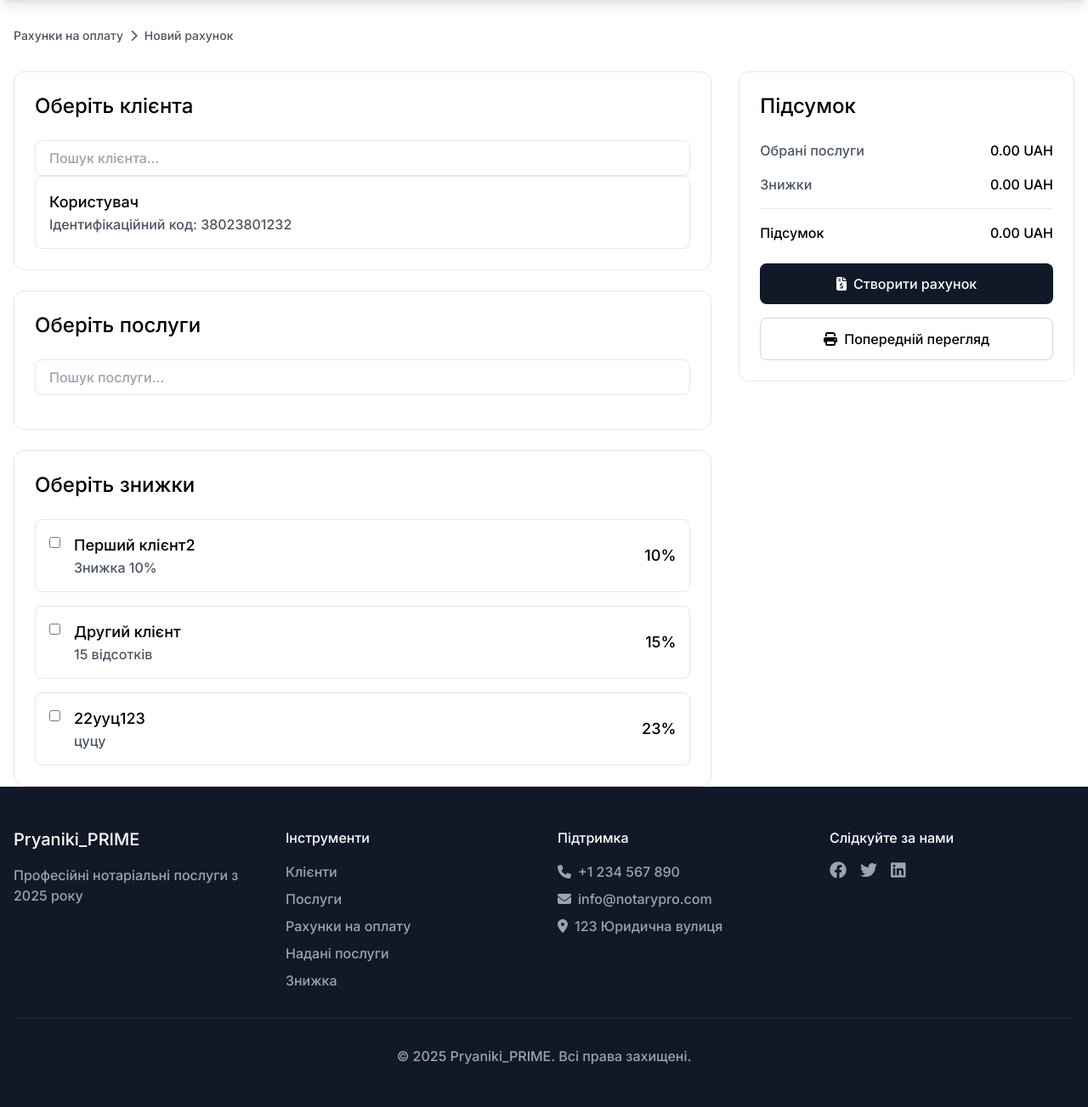
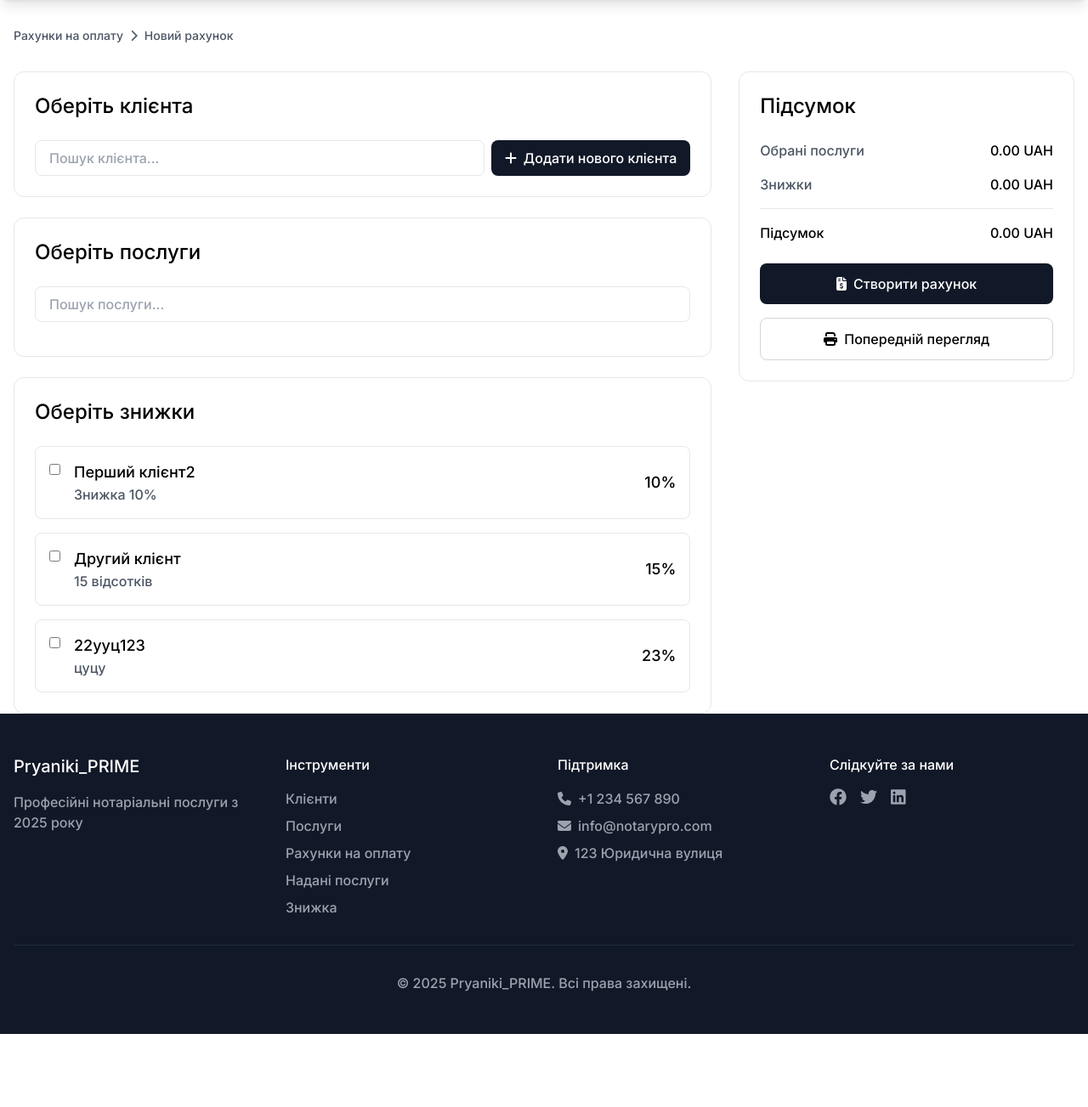
Before and after one commit to NikolMe/pryaniki, a Django app: page /add_invoice/ in a window 1280 px wide. Shown: the part 64-1367 px from the top of the page at 85% size. After the commit the page ends 1281 px from the top, so only its background shows below. Run offline with Django 4.2, Linux system fonts and the light colour scheme; data comes from the database, SQL or seed files in the repository; some libraries are stand-ins or nearby versions.

Commit message:
fix selected client displaying

```diff
--- a/templates/invoices/add_invoice.html
+++ b/templates/invoices/add_invoice.html
@@ -20,12 +20,17 @@
                     <div class="flex space-x-2 relative">
                         <input type="text" id="client-search" placeholder="Пошук клієнта..."
                             class="flex-1 border rounded-lg px-4 py-2">
+                        <div id="add-client" class="flex justify-end">
+                                    <button class="bg-neutral-900 text-white px-4 py-2 rounded-lg hover:bg-neutral-800">
+                                        <i class="fa-solid fa-plus mr-2"></i>Додати нового клієнта
+                                    </button>
+                                </div>
                         <div id="client-search-results"
                             class="absolute top-full left-0 w-full bg-white border rounded-lg mt-1 shadow-lg z-10 hidden">
                         </div>
                     </div>
-
-                            <div class="flex items-center justify-between p-4 border rounded-lg hover:bg-neutral-50">
+                    <!-- Client info section, initially hidden -->
+                    <div class="flex items-center justify-between p-4 border rounded-lg hover:bg-neutral-50 hidden" id="selected-client-info">
                         <div class="flex items-start space-x-4">
                             <div>
                                 <h3 id="client-name" class="text-lg">Користувач</h3>
@@ -34,6 +39,7 @@
                         </div>
                     </div>
                 </div>
+
                 <div class="bg-white rounded-xl border border-neutral-200 p-6 mb-6">
                     <h2 class="text-2xl mb-6">Оберіть послуги</h2>
                     <div class="flex space-x-2 relative">
@@ -46,6 +52,7 @@
                     <div id="selected-services" class="space-y-4 mt-4">
                     </div>
                 </div>
+
                 <div class="bg-white rounded-xl border border-neutral-200 p-6">
                     <h2 class="text-2xl mb-6">Оберіть знижки</h2>
                     <div class="space-y-4">
@@ -64,6 +71,7 @@
                     </div>
                 </div>
             </div>
+
             <div id="summary" class="lg:col-span-1">
                 <div class="bg-white rounded-xl border border-neutral-200 p-6 sticky top-24">
                     <h2 class="text-2xl mb-6">Підсумок</h2>
@@ -156,7 +164,6 @@ document.addEventListener('DOMContentLoaded', () => {
             <span class="text-lg">${service.price} UAH</span>
         `;
 
-        // Listen for checkbox changes to trigger the total update
         wrapper.querySelector('input[type="checkbox"]').addEventListener('change', (e) => {
             updateTotals();
             if (!e.target.checked) {
@@ -165,8 +172,6 @@ document.addEventListener('DOMContentLoaded', () => {
         });
 
         selectedServices.appendChild(wrapper);
-
-        // Manually update totals after adding a new service
         updateTotals();
     }
 
@@ -196,14 +201,12 @@ document.addEventListener('DOMContentLoaded', () => {
         document.getElementById('total-sum').textContent = finalTotal.toFixed(2) + ' UAH';
     }
 
-    // Update totals when services or discounts change
     document.addEventListener('change', (event) => {
         if (event.target.classList.contains('service-checkbox') || event.target.classList.contains('discount-checkbox')) {
             updateTotals();
         }
     });
 
-    // Call on page load to make sure everything is initialized
     updateTotals();
 });
 
@@ -212,6 +215,7 @@ document.addEventListener('DOMContentLoaded', () => {
     const clientSearchResults = document.getElementById('client-search-results');
     const clientNameDisplay = document.getElementById('client-name');
     const clientIinDisplay = document.getElementById('client-iin');
+    const selectedClientInfo = document.getElementById('selected-client-info');  // New reference to the info div
 
     let clientDebounceTimeout;
 
@@ -251,9 +255,11 @@ document.addEventListener('DOMContentLoaded', () => {
     });
 
     function selectClient(client) {
-        // Replace the displayed client data with the selected client info
         clientNameDisplay.textContent = client.name;
         clientIinDisplay.textContent = `Ідентифікаційний код: ${client.iin}`;
+
+        // Show the client info section
+        selectedClientInfo.classList.remove('hidden');
     }
 });
 </script>
```
Lines whose indentation alone changed are shown as unchanged.
